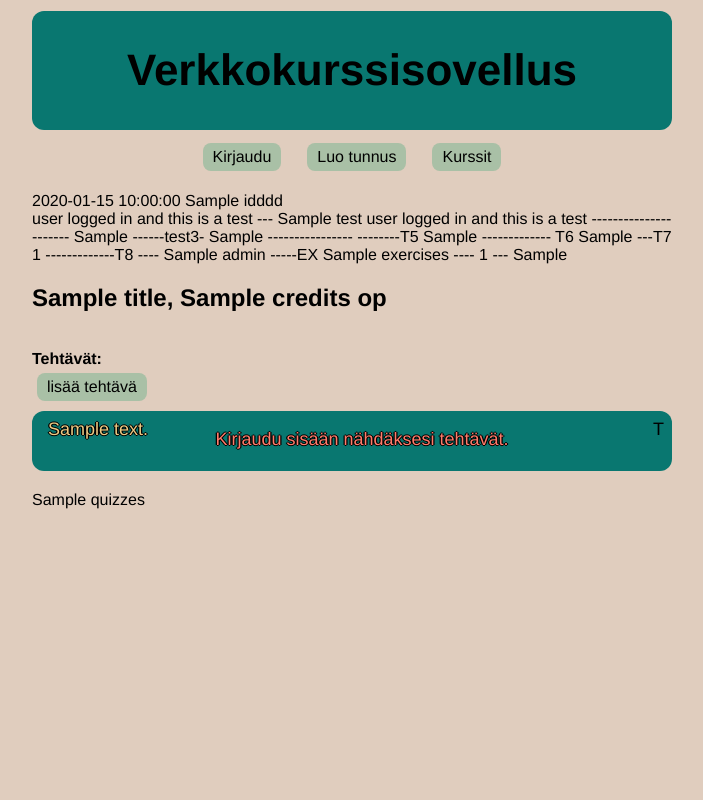
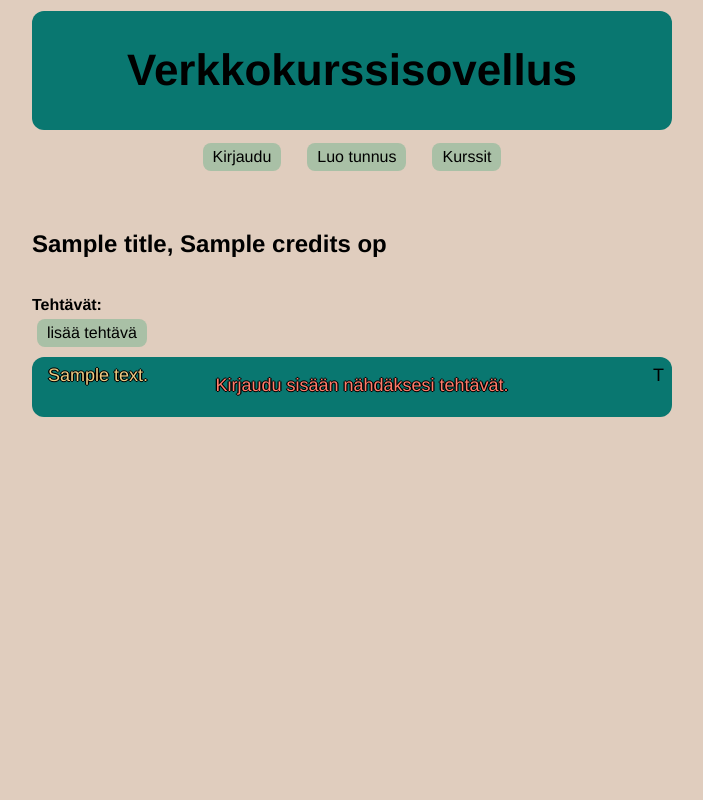
Before and after one commit to paulikarels/Tietokantasovellus, a Flask app: template templates/course.html in a window 1280 px wide. Shown: the whole page, without its empty margins (288-991 px from the left). Run offline with Flask 2, Linux system fonts and the light colour scheme; the template is opened without the code that fills it: most values are stand-ins (such as "Sample title", 1, 10 or a date in 2020).

Commit message:
remove unnecessary comments/tests

```diff
--- a/templates/course.html
+++ b/templates/course.html
@@ -1,13 +1,10 @@
 {% extends "layout.html" %}
 {% block content %}
 
-{{addedExercise}} {{idddd}}
+
 
  <br>
-user logged in and this is a test --- {{test}}
 
-user logged in and this is a test ---------------------- {{test2}} ------test3- {{test3}}  ----------------  --------T5 {{test5}}
-------------- T6 {{test6}} ---T7  {{getQuestionID}} -------------T8   ---- {{admin}} -----EX {{exercises}} ---- {{e_id}} --- {{e_id2}}
 
 <h2> {{ title }}, {{credits}} op </h2>
 {% if course.userid == userID%}
@@ -107,7 +104,7 @@ user logged in and this is a test ---------------------- {{test2}} ------test3-
 
 
 </div>
-{{quizzes}}
+
 {% endblock %}
 <!--
 
```
Also changed, not shown: routes.py (+1 -16 lines).
